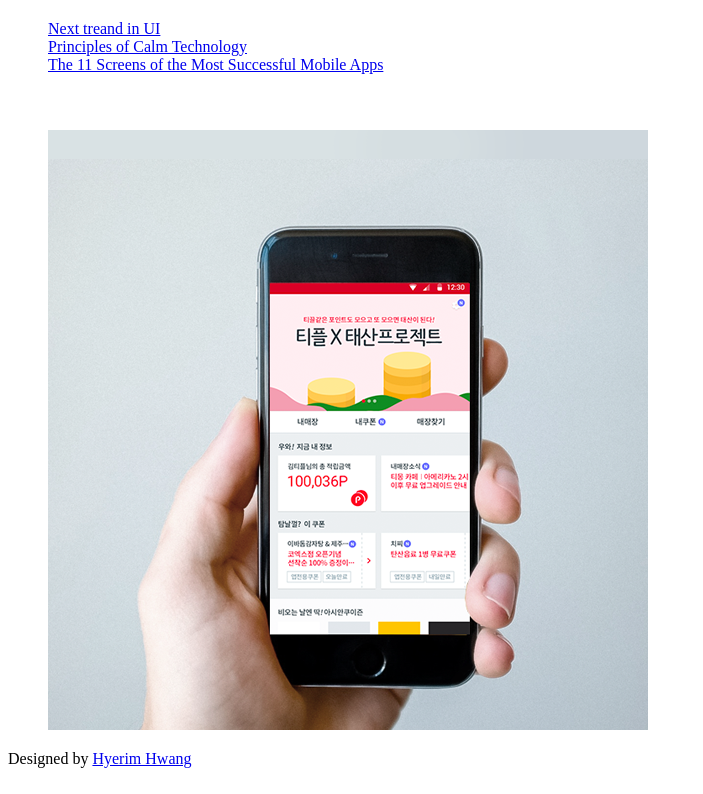
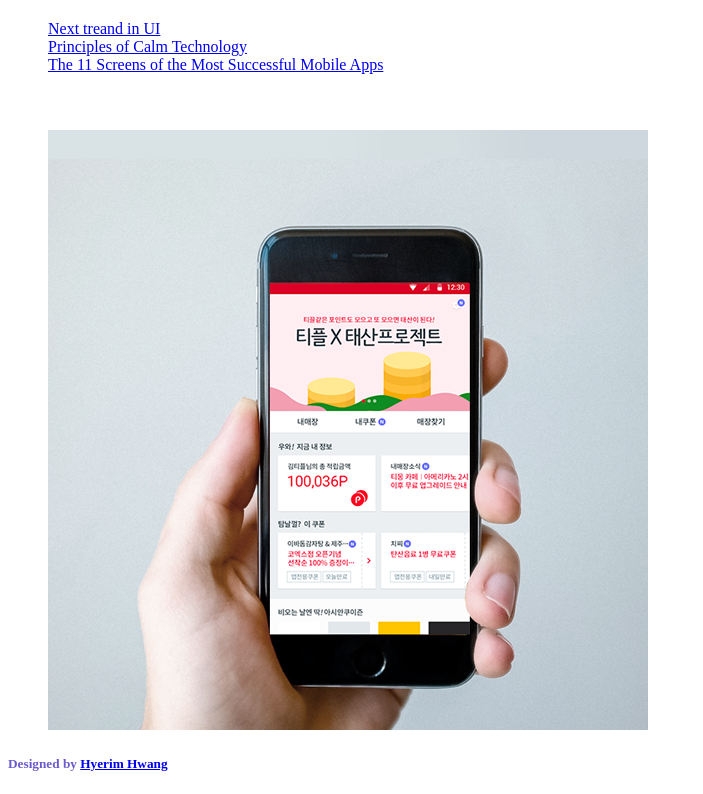
Before and after one commit to rimhoho/UI-article, a plain HTML site: page index.html in a window 1280 px wide. Shown: the part 60-854 px from the top of the page, without its empty margins (0-703 px from the left). Drawn offline with Linux system fonts and the light colour scheme.

Commit message:
Update index.html

```diff
--- a/index.html
+++ b/index.html
@@ -21,7 +21,7 @@
 	</ul>
 	</nav>
 	<img src="Mobile application renewal_thumbnail.png" style="margin: 40px 0 0 40px;">
-	<p>Designed by <a href="http://www.3rdplay.com/portfolio/mobile-application-renewal/">Hyerim Hwang</a></p>
+	<p><h5>Designed by <a href="http://www.3rdplay.com/portfolio/mobile-application-renewal/">Hyerim Hwang</a></h5></p>
 
 	<!--Start of Tawk.to Script-->
 	<script type="text/javascript">
```
